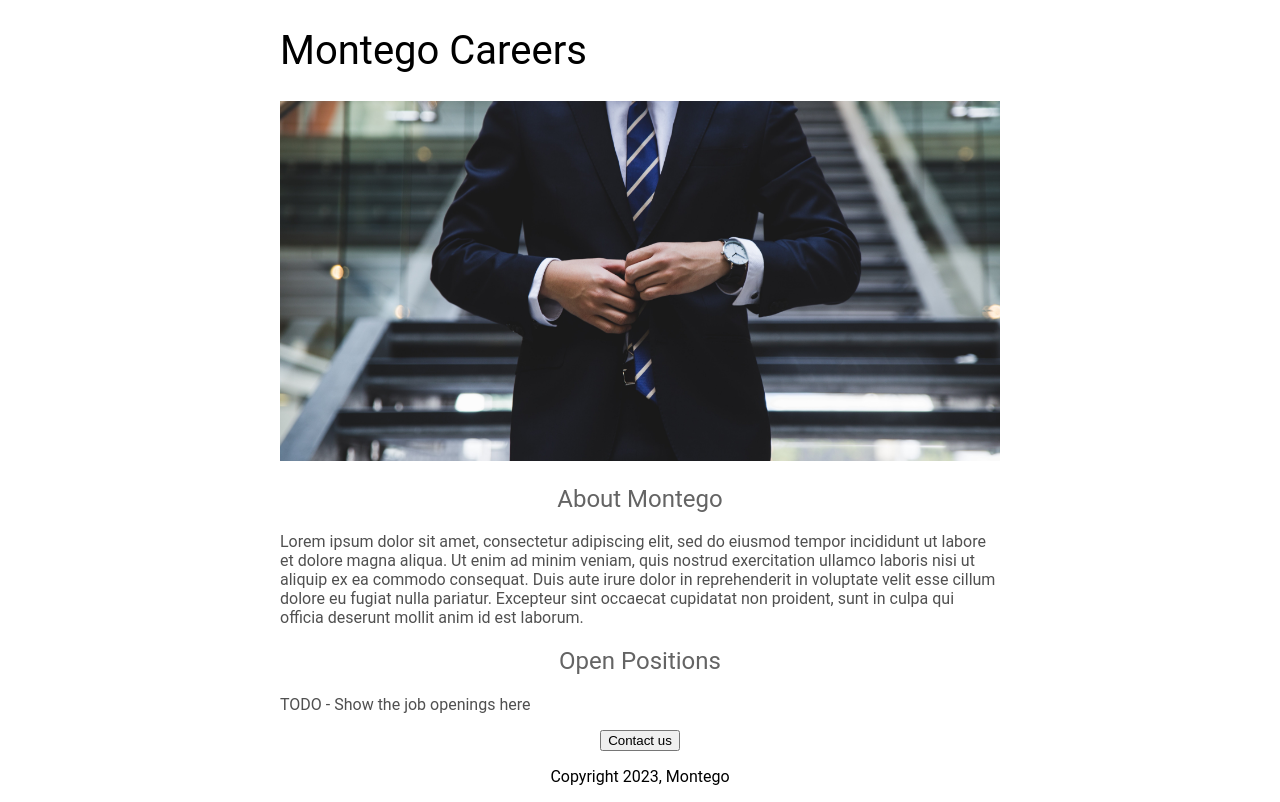
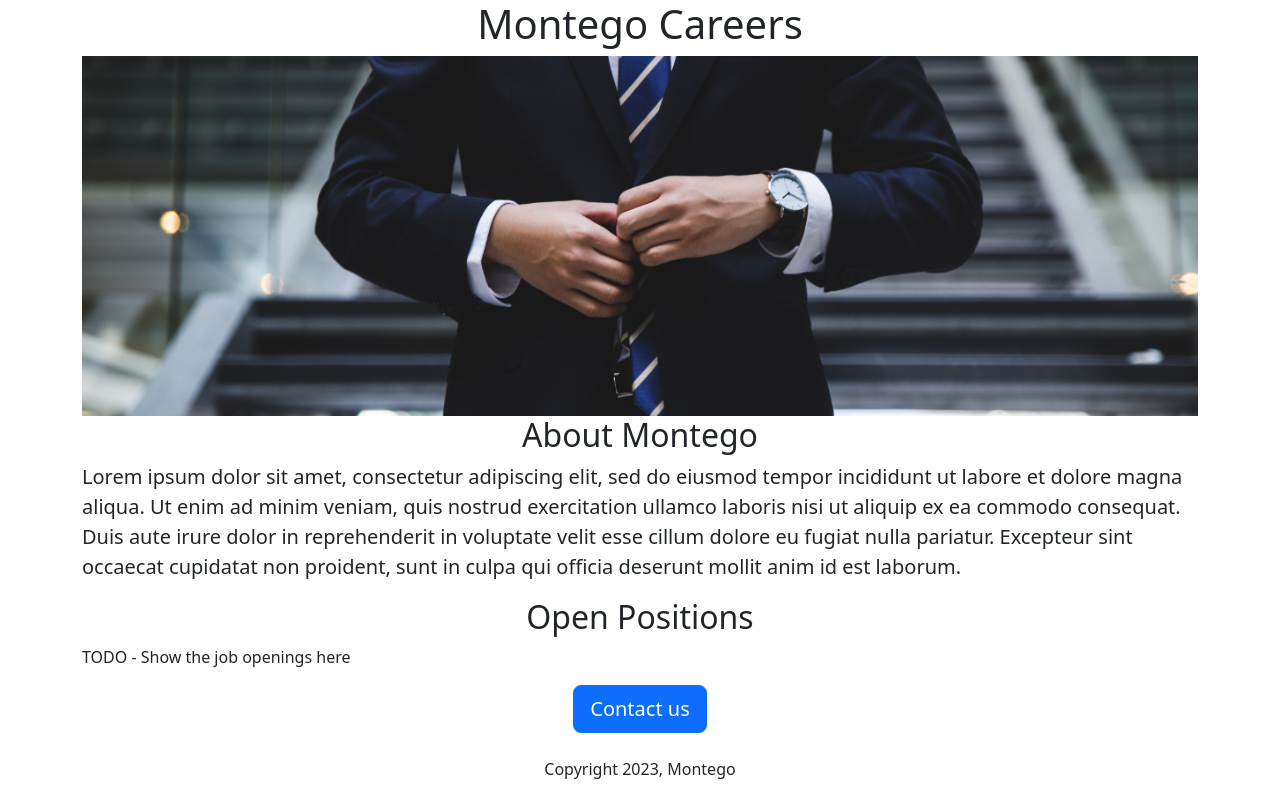
Before and after one commit to Montego-arch/montego-career-website, a Flask app: page / in a window 1280 px wide. After the commit the page ends 779 px from the top, so only its background shows below. Run offline with Flask 3, Linux system fonts and the light colour scheme.

Commit message:
using bootstrap

```diff
--- a/templates/home.html
+++ b/templates/home.html
@@ -2,51 +2,29 @@
 <html>
   <head>
     <title>Montego Careers</title>
+    <meta charset="utf-8">
+    <meta name="viewport" content="width=device-width, initial-scale=1">
+    <link href="https://cdn.jsdelivr.net/npm/bootstrap@5.3.1/dist/css/bootstrap.min.css" rel="stylesheet" integrity="sha384-4bw+/aepP/YC94hEpVNVgiZdgIC5+VKNBQNGCHeKRQN+PtmoHDEXuppvnDJzQIu9" crossorigin="anonymous">
+  </head>
     <style>
-      h1 {
-        font-size: 40px;
-        font-family: Roboto;
-        font-weight: normal;
-        color: rgb(50, 50,50)
-        text-aligncenter;
-      }
       #hunter {
+        height: 360px;
         width: 100%;
-        height: 360px;
-        object-fit: cover;
-      }
-      h2 {
-        font-family: Roboto;
-        font: size; 32px;
-        color: rgb(100,100, 100);
-        text-align: center;
-        font-weight: normal;
-      }
-      p{
-        font-family: Roboto;
-        color: rgbrgb(80) 80)
-      }
-      .bodytext {
-        font-family: Roboto;
-        color: rgb(80, 80,80)
-      }
-      #container {
-        max-width: 720px;
-        margin: 0 auto;
-      }
+        object-fit:cover;
+         }
     </style>
   </head>
   <body>
-    <div id="container">
-   <h1>Montego Careers</h1>
-    <img id="hunter" src="https://montego-career-website.montego-arch.repl.co/static/hunter.jpeg" >
-    <h2>About Montego</h2>
-    <p class="bodytext">Lorem ipsum dolor sit amet, consectetur adipiscing elit, sed do eiusmod tempor incididunt ut labore et dolore magna aliqua. Ut enim ad minim veniam, quis nostrud exercitation ullamco laboris nisi ut aliquip ex ea commodo consequat. Duis aute irure dolor in reprehenderit in voluptate velit esse cillum dolore eu fugiat nulla pariatur. Excepteur sint occaecat cupidatat non proident, sunt in culpa qui officia deserunt mollit anim id est laborum.</p>
-    <h2>Open Positions</h2>
-    <p class="bodytext">TODO - Show the job openings here</p>
-      <div style="text-align: center;">
-    <button>Contact us</button>
-        <p>Copyright 2023, Montego</p>
+    <div class="container">
+   <h1 class="text-center" mt-2 mb-4>Montego Careers</h1>
+    <img class="img-fluid" id="hunter" src="https://montego-career-website.montego-arch.repl.co/static/hunter.jpeg" >
+    <h2 class="text-center" mt-2 mb-4>About Montego</h2>
+    <p class="lead">Lorem ipsum dolor sit amet, consectetur adipiscing elit, sed do eiusmod tempor incididunt ut labore et dolore magna aliqua. Ut enim ad minim veniam, quis nostrud exercitation ullamco laboris nisi ut aliquip ex ea commodo consequat. Duis aute irure dolor in reprehenderit in voluptate velit esse cillum dolore eu fugiat nulla pariatur. Excepteur sint occaecat cupidatat non proident, sunt in culpa qui officia deserunt mollit anim id est laborum.</p>
+    <h2 class="text-center" mt-2 mb-4>Open Positions</h2>
+    <p>TODO - Show the job openings here</p>
+      <div class="text-center">
+    <button class="btn btn-primary btn-lg">Contact us</button>
+        <p class="mt-4">Copyright 2023, Montego</p>
       </div>
       </div>
   </body>
```
